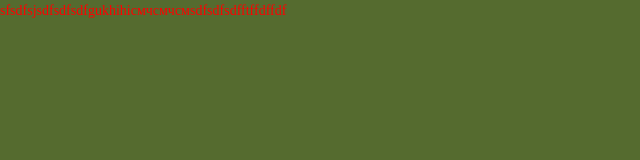
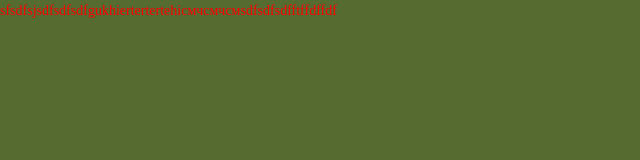
Before and after one commit to newspacestar/FutureTech, a plain HTML site: page index.html in a window 1280 px wide. Shown: the full height of the page, 0-640 px from the left. Drawn offline with nearby package versions, Linux system fonts and the light colour scheme; files that its build step writes are made by us from their sources.

Commit message:
commit 17

```diff
--- a/index.html
+++ b/index.html
@@ -10,6 +10,6 @@
 	<link rel="stylesheet" href="styles/main.css">
 </head>
 <body>
-<p>sfsdfsjsdfsdfsdfgukhihiсмчсмчсмsdfsdfsdfftffdffdf</p>
+<p>sfsdfsjsdfsdfsdfgukhiertertertehiсмчсмчсмsdfsdfsdfftffdffdf</p>
 </body>
 </html>
```
